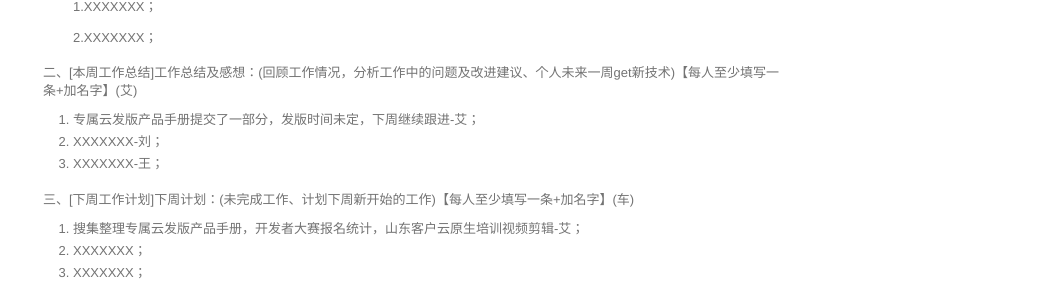
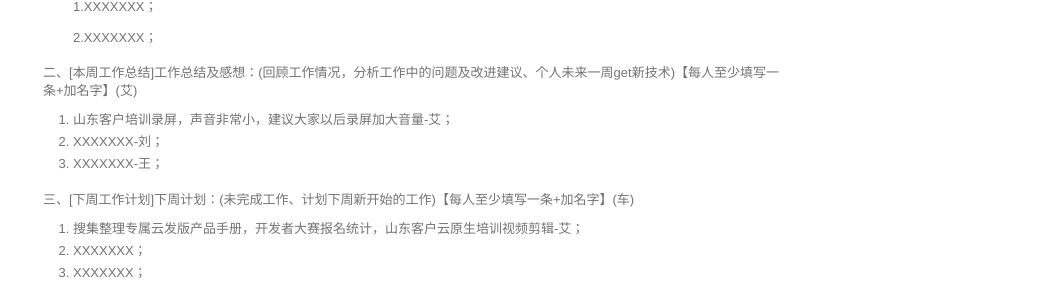
Before and after one commit to walllFlower/blog, a Jekyll site: the page built from _posts/2018-07-17-day_report_cxz.md, in a window 1280 px wide and 900 px high, scrolled down 1045 px. Shown: the part 148-451 px from the top of the window, without its empty margins (227-1280 px from the left). Built offline with Jekyll 4.4.1, drawn with Linux system fonts in a browser that asks for light colours; comment, search, counter and statistics services are not loaded.

Commit message:
Update 2018-07-17-day_report_cxz.md

```diff
--- a/_posts/2018-07-17-day_report_cxz.md
+++ b/_posts/2018-07-17-day_report_cxz.md
@@ -71,7 +71,7 @@ categories: 技术运营工作周报
 
 二、[本周工作总结]工作总结及感想：(回顾工作情况，分析工作中的问题及改进建议、个人未来一周get新技术)【每人至少填写一条+加名字】(艾)
 
-1. 专属云发版产品手册提交了一部分，发版时间未定，下周继续跟进-艾；
+1. 山东客户培训录屏，声音非常小，建议大家以后录屏加大音量-艾；
 2. XXXXXXX-刘；
 3. XXXXXXX-王；
 
```
